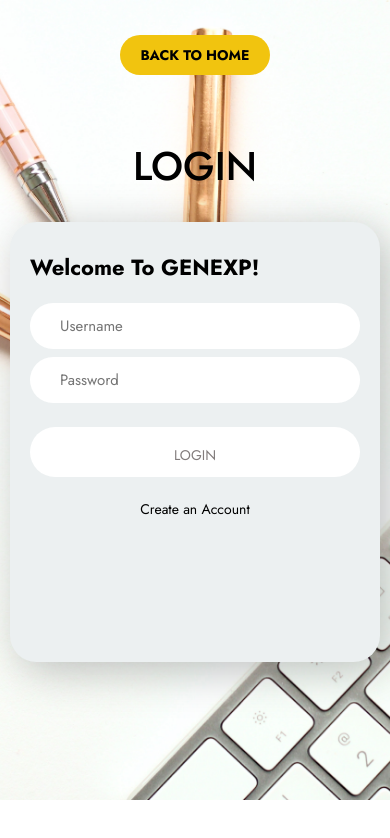
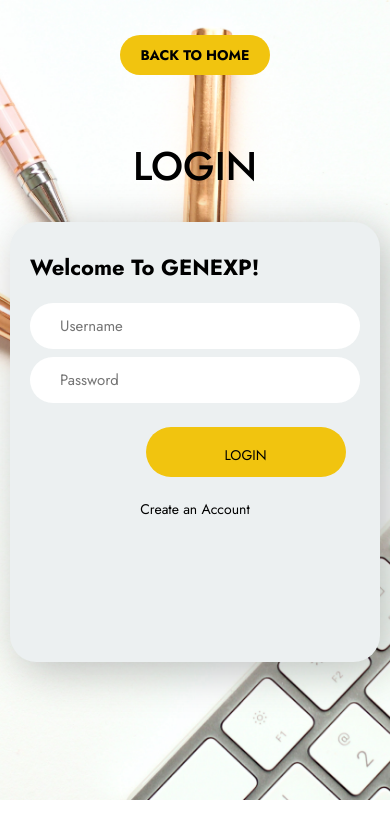
Before and after one commit to ktarun1419/genexp, a React (Create React App) app: page /login in a window 390 px wide. Shown: the top 838 px of the page. Built offline with nearby package versions, Linux system fonts and the light colour scheme.

Commit message:
Minor changes in styling of Login and Settings Component

```diff
--- a/src/components/Login.css
+++ b/src/components/Login.css
@@ -44,13 +44,20 @@
 }
 
 .main-login-div .login-box button {
-    background-color: white;
-    width: 442px;
+    background-color: #F1C40F;
+    color:black;
+    width: auto;
     height: 50px;
     border-radius: 40px;
     text-align: center;
     margin-top: 3rem;
+    margin-left: 35%;
 
+}
+
+.main-login-div .login-box button:hover{
+    background: #1b3d68;
+    color:white;
 }
 
 
@@ -58,7 +65,7 @@
 .main-login-div .login-box a {
     padding: 2rem;
     margin-top: 0.5rem;
-    margin-left: 25rem;
+    margin-left: 0.5rem;
     color: black;
     font-size: 1.8rem;
 
@@ -198,16 +205,14 @@
 
     }
 
+
     .main-login-div .login-box button {
-        background-color: white;
-        width: 100%;
-        height: 50px;
-        border-radius: 40px;
-        text-align: center;
+        width: 200px;
         align-items: center;
         margin-top: 2rem;
         font-size: 14px;
         padding: 10px;
+        margin-left: 35%;
     }
 
     .main-login-div .login-box p {
@@ -232,7 +237,7 @@
     .main-login-div .login-box a {
         padding: 2rem;
         margin-top: 0.5rem;
-        margin-left: 0px;
+        margin-left: 0.5rem;
 
         color: black;
         font-size: 1.5rem;
--- a/src/components/Settings.css
+++ b/src/components/Settings.css
@@ -12,8 +12,9 @@
 
 .right-section {
     padding:10vh;
-    height:100%;
+
     width: 100%;
+
 
 }
 
```
